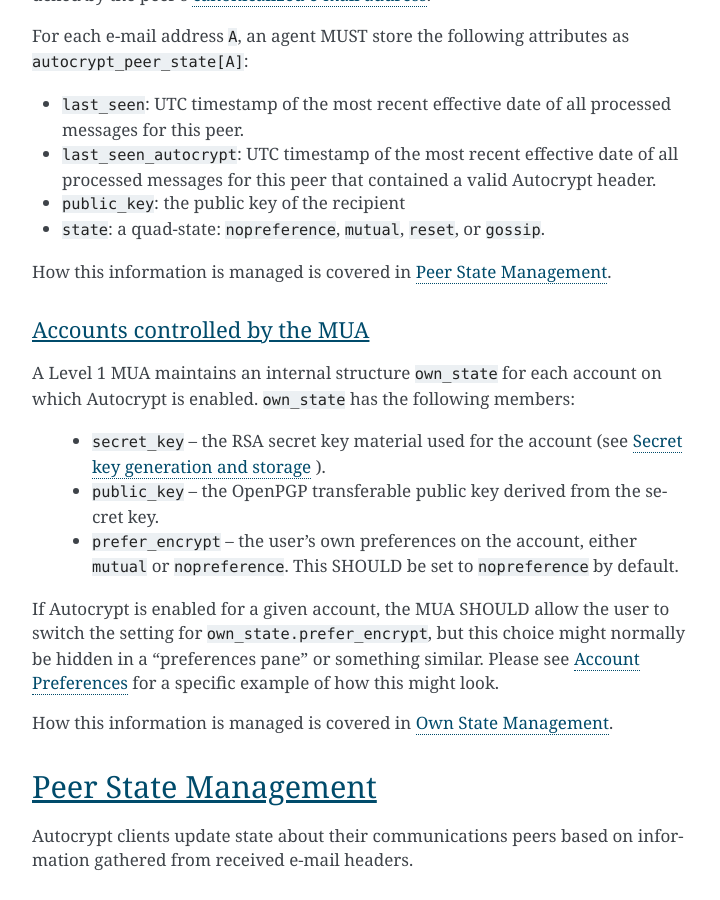
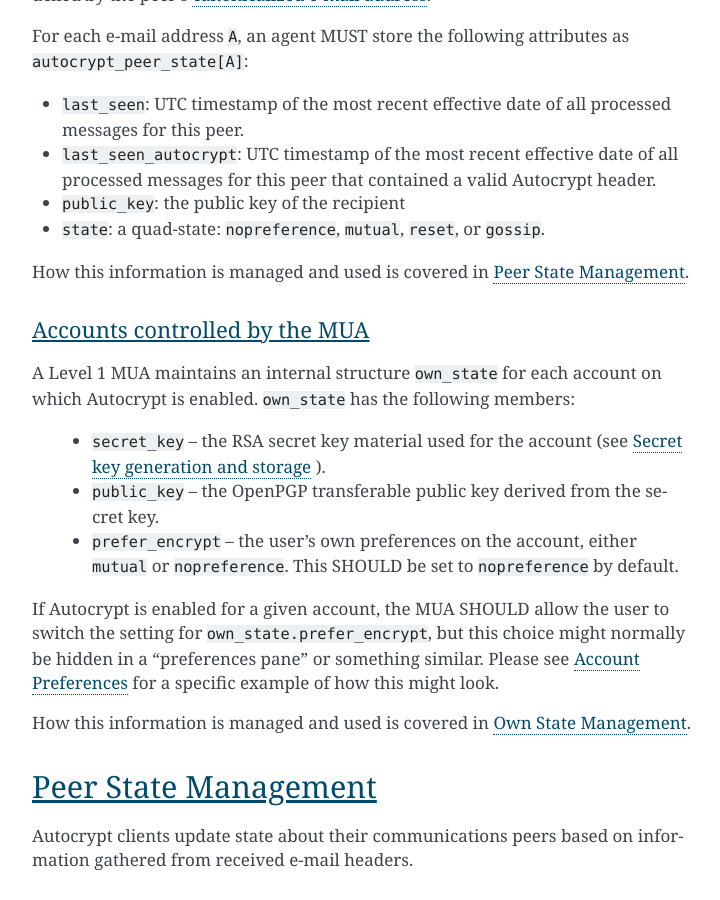
Before and after one commit to autocrypt/autocrypt, a Sphinx documentation site: the page built from doc/level1.rst, in a window 1280 px wide and 900 px high, scrolled down 3227 px. Shown: the whole window, without its empty margins (388-1108 px from the left). Built offline with Sphinx 7.4.7, drawn with Linux system fonts in a browser that asks for light colours.

Commit message:
suggested by @Valodim

```diff
--- a/doc/level1.rst
+++ b/doc/level1.rst
@@ -110,7 +110,7 @@ attributes as ``autocrypt_peer_state[A]``:
 * ``state``: a quad-state: ``nopreference``, ``mutual``, ``reset``, or
   ``gossip``.
 
-How this information is managed is covered in :ref:`peer-state-management`.
+How this information is managed and used is covered in :ref:`peer-state-management`.
 
 .. _own-state:
 
@@ -135,7 +135,7 @@ choice might normally be hidden in a "preferences pane" or something
 similar.  Please see :ref:`preference-ui` for a specific example of
 how this might look.
 
-How this information is managed is covered in :ref:`own-state-management`.
+How this information is managed and used is covered in :ref:`own-state-management`.
 
 .. _peer-state-management:
 
```
